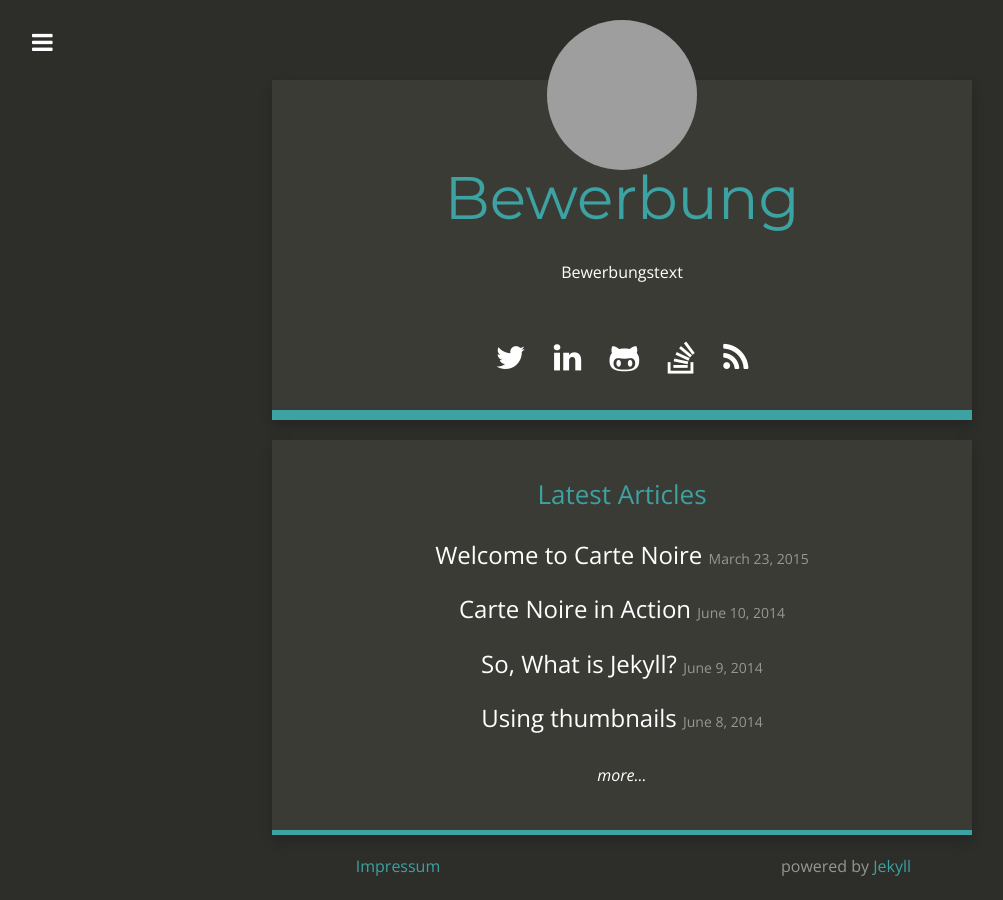
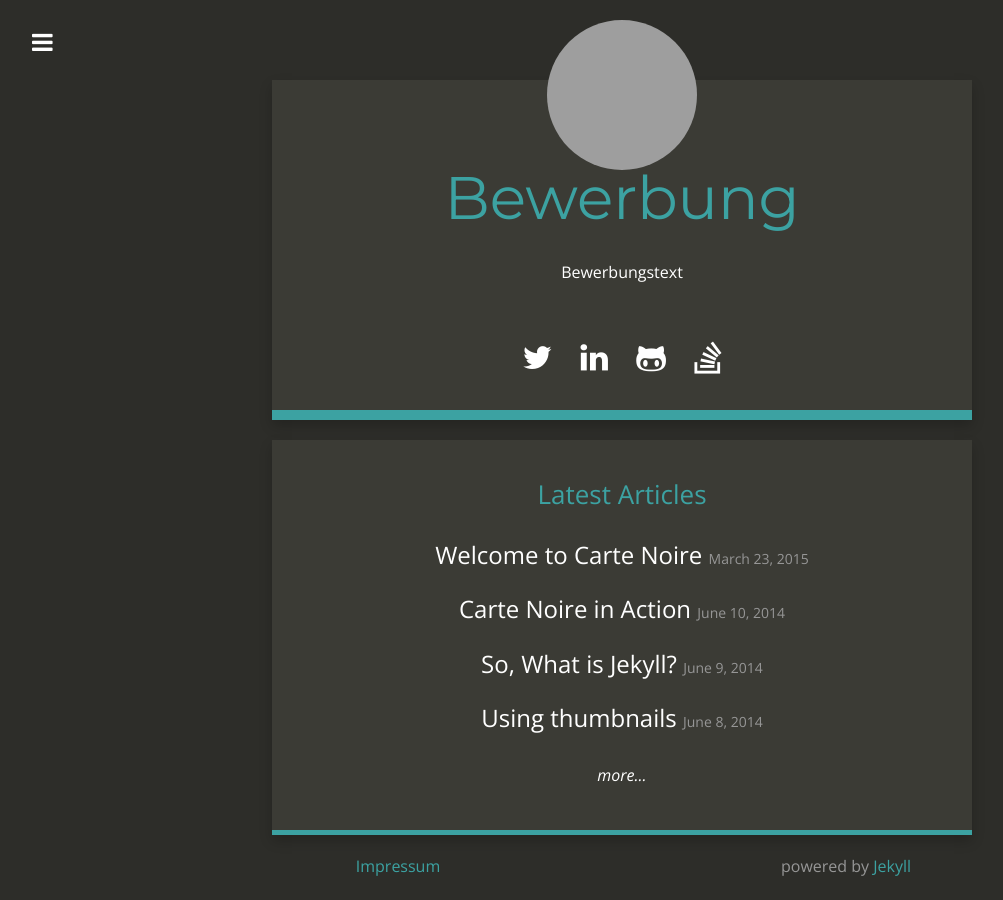
Before and after one commit to BriGitBardot/Bewerbung2, a Jekyll site: the page built from index.html, in a window 1280 px wide. Shown: the whole page, without its empty margins (18-1021 px from the left). Built offline with Jekyll 4.4.1, drawn with Linux system fonts in a browser that asks for light colours; nearby versions of some CDN libraries; grey boxes are pictures that could not be loaded.

Commit message:
Update social_links.html

```diff
--- a/_includes/social_links.html
+++ b/_includes/social_links.html
@@ -4,5 +4,5 @@
   {% if site.google_plus_link %}<a href="{{ site.google_plus_link }}" target="_new"><i class="fa fa-google-plus"></i></a>{% endif %}
   {% if site.github_username %}<a href="https://github.com/{{ site.github_username }}" target="_new"><i class="fa fa-github-alt"></i></a>{% endif %}
   {% if site.stackoverflow_link %}<a href="{{ site.stackoverflow_link }}" target="_new"><i class="fa fa-stack-overflow"></i></a>{% endif %}
-  <a href="{{ site.baseurl }}/feed.xml" target="_new"><i class="fa fa-rss"></i></a>
+  <!--<a href="{{ site.baseurl }}/feed.xml" target="_new"><i class="fa fa-rss"></i></a>-->
 </p>
```
